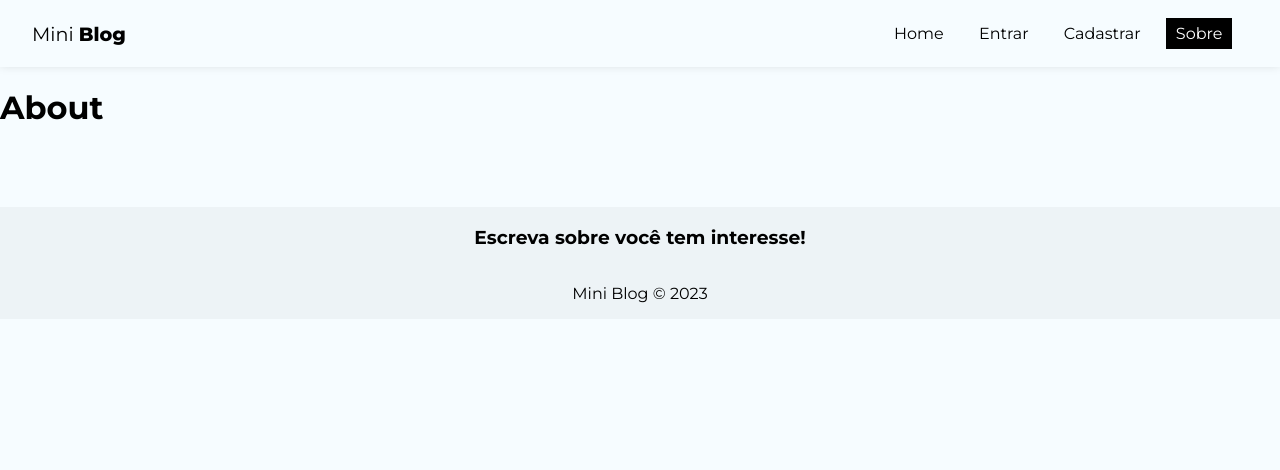
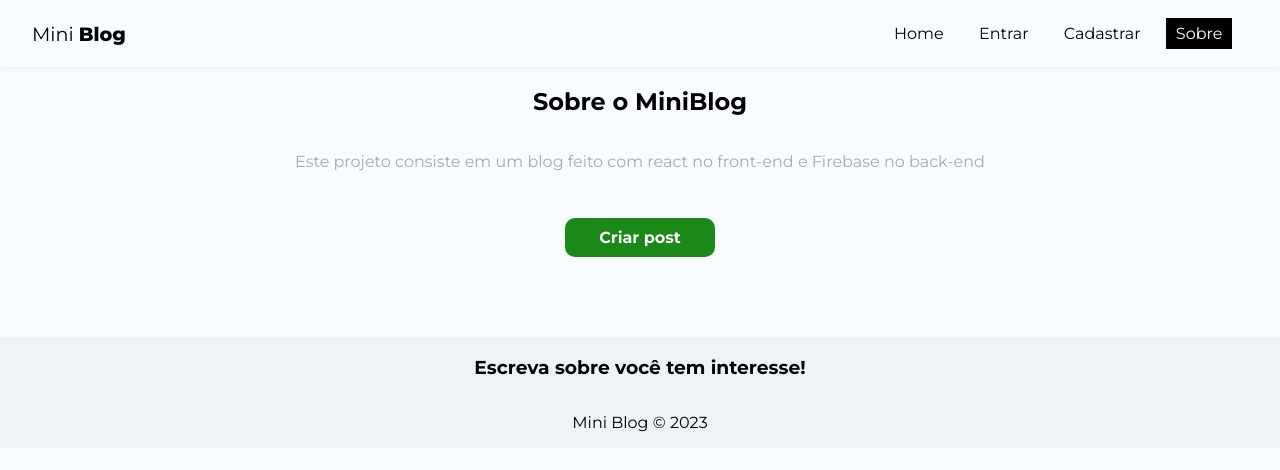
Before and after one commit to ferrariflaviaa/MiniBlog, a React (Create React App) app: page /about in a window 1280 px wide. Shown: the top 470 px of the page. Built offline with nearby package versions, Linux system fonts and the light colour scheme; no server answers.

Commit message:
fix: blocking pages that need authentication

```diff
--- a/src/App.js
+++ b/src/App.js
@@ -24,22 +24,22 @@
     });
   }, [auth]);
 
-  if(loadingUser){
+  if (loadingUser) {
     return <p>Carregando...</p>
   }
   return (
     <div className='App'>
-      <AuthProvider value={{user}}>
+      <AuthProvider value={{ user }}>
         <BrowserRouter>
           <NavBar />
           <div className="container">
             <Routes>
               <Route path='/' element={<Home />} />
               <Route path='/about' element={<About />} />
-              <Route path='/login' element={<Login />} />
-              <Route path='/register' element={<Register />} />
-              <Route path='/posts/create' element={<CreatePost />} />
-              <Route path='/dashboard' element={<Dashboard />} />
+              <Route path='/login' element={!user ? <Login /> : <Navigate to='/' />} />
+              <Route path='/register' element={!user ? <Register /> : <Navigate to='/' />} />
+              <Route path='/posts/create' element={user ? <CreatePost /> : <Navigate to='/' />} />
+              <Route path='/dashboard' element={user ? <Dashboard /> : <Navigate to='/' />} />
             </Routes>
           </div>
           <Footer />
--- a/src/pages/About/index.js
+++ b/src/pages/About/index.js
@@ -1,9 +1,19 @@
 import React from 'react'
+import styles from './styles.module.css'
+import { Link } from 'react-router-dom'
 
 export function About() {
   return (
-    <div>
-      <h1>About</h1>
+    <div className={styles.about}>
+      <h2>Sobre o Mini
+        <span>Blog</span>
+      </h2>
+      <p>
+        Este projeto consiste em um blog feito com react no front-end e Firebase no back-end
+      </p>
+      <Link to='/posts/create' className='btn'>
+        Criar post
+      </Link>
     </div>
   )
 }
--- /dev/null
+++ b/src/pages/About/styles.module.css
@@ -0,0 +1,17 @@
+.about {
+  text-align: center;
+  display: flex;
+  flex-direction: column;
+  align-items: center;
+}
+
+.about p {
+  color: #aaa;
+  margin-bottom: 2em;
+}
+
+.about a {
+  display: block;
+  margin-top: 15px;
+  padding: 10px 15px;
+}
```
Also changed, not shown: src/pages/About/styles.js (deleted).
